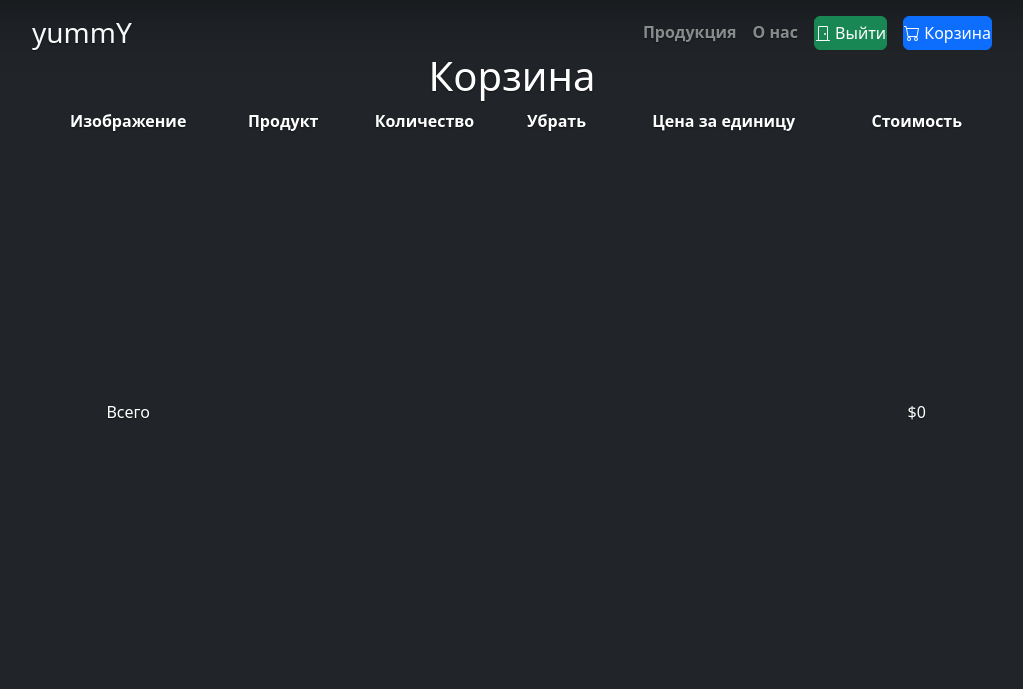
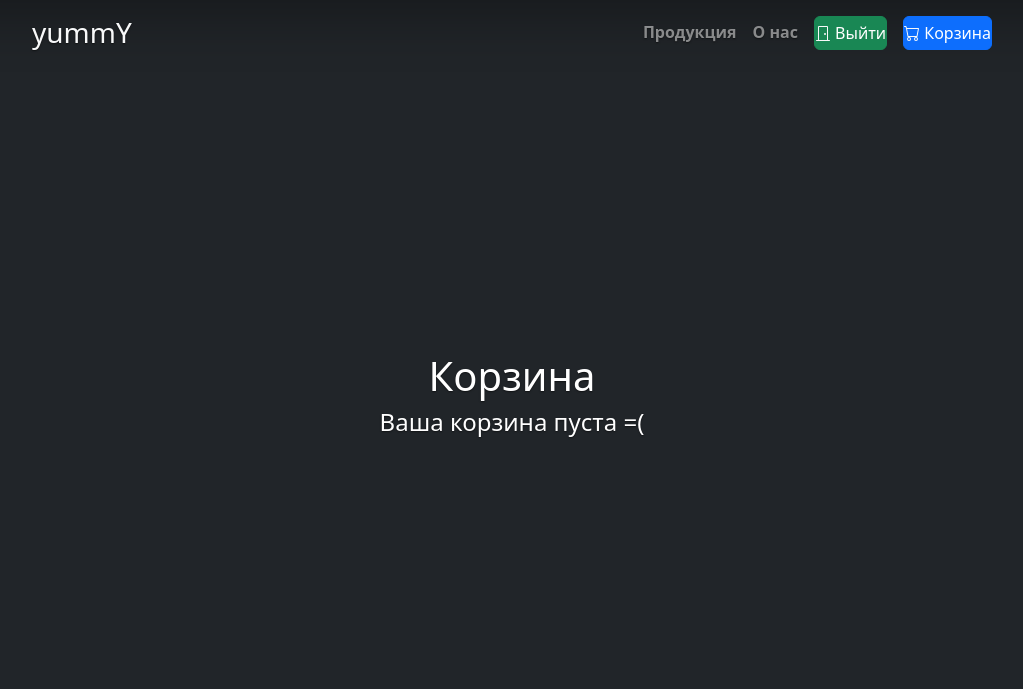
Before and after one commit to LaRtik/python-labs, a Django app: page /cart/ in a window 1280 px wide. Shown: the top 689 px of the page, without its empty margins (128-1151 px from the left). Run offline with Django 4.2, Linux system fonts and the light colour scheme; a user stored in the database is signed in; some libraries are stand-ins or nearby versions.

Commit message:
fixed front for empty cart

```diff
--- a/templates/cart/detail.html
+++ b/templates/cart/detail.html
@@ -3,6 +3,9 @@
 
 {% block content %}
     <h1 class="h-auto">Корзина</h1>
+    {% if cart.get_total_price == 0 %}
+    <h4>Ваша корзина пуста =(</h4>
+    {% else %}
     <table class="cart h-100">
         <thead>
         <tr>
@@ -42,4 +45,5 @@
         <a href="{% url "all_products" %}" type="button" class="btn btn-light">Continue shopping</a>
         <a href="{% url 'checkout' %}" type="button" class="btn btn-success">Checkout</a>
     </p>
+    {% endif %}
 {% endblock %}
```
